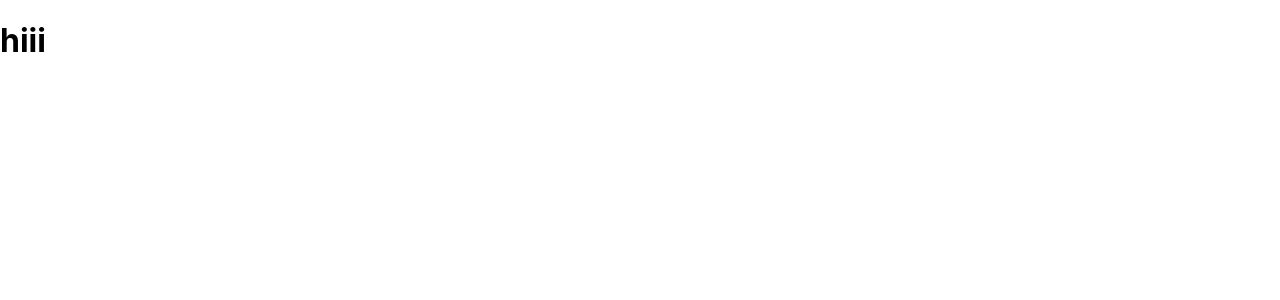
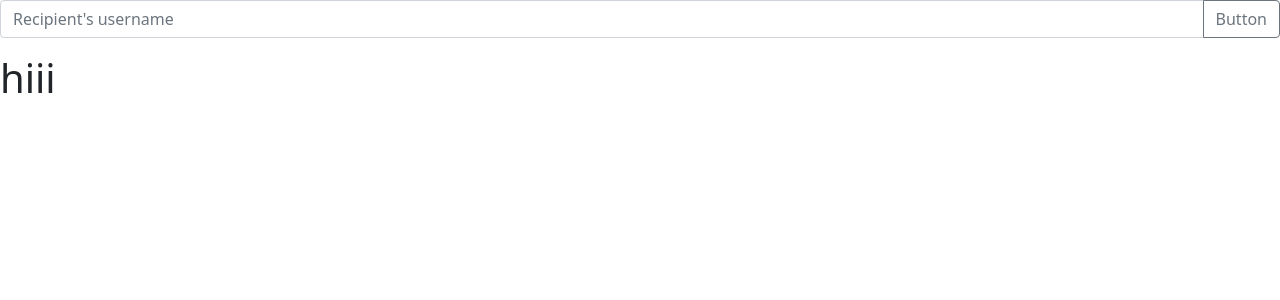
Before and after one commit to AbhishekV9/Todo-list-React, a React (Create React App) app: page / in a window 1280 px wide. Shown: the top 300 px of the page. Built offline with nearby package versions, Linux system fonts and the light colour scheme.

Commit message:
Added Front-end framework:- Bootstrap5

```diff
--- a/package.json
+++ b/package.json
@@ -6,6 +6,7 @@
     "@testing-library/jest-dom": "^5.14.1",
     "@testing-library/react": "^11.2.7",
     "@testing-library/user-event": "^12.8.3",
+    "bootstrap": "^5.1.1",
     "react": "^17.0.2",
     "react-dom": "^17.0.2",
     "react-scripts": "4.0.3",
--- a/src/components/App.js
+++ b/src/components/App.js
@@ -1,10 +1,13 @@
-
+import Form from './Form'
 
 
 function App() {
   return (
-    <div className="App">
-     <h1>hiii</h1>
+    <div>
+       <Form / >
+      <div className="App">
+        <h1>hiii</h1>
+      </div>
     </div>
   );
 }
--- a/src/components/Form.js
+++ b/src/components/Form.js
@@ -0,0 +1,15 @@
+import react, {Component} from "react";
+import '../../node_modules/bootstrap/dist/css/bootstrap.min.css'
+
+class Form extends Component{
+    render(){
+        return(
+            <div class="input-group mb-3">
+                <input type="text" class="form-control" placeholder="Recipient's username" aria-label="Recipient's username" aria-describedby="button-addon2" />
+                <button class="btn btn-outline-secondary" type="button" id="button-addon2">Button</button>
+            </div>
+        )
+    }
+}
+
+export default Form;
```
Also changed, not shown: 1 other file (tests, documents, lock files or other folders).
